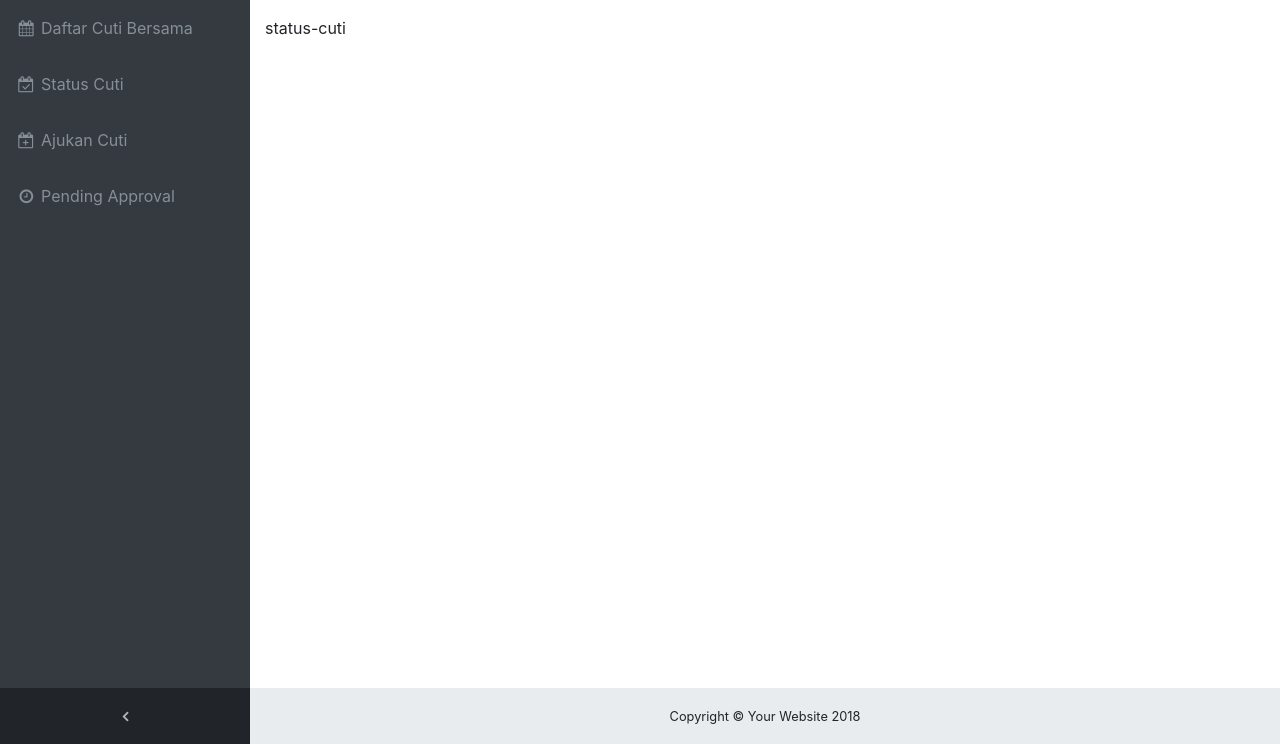
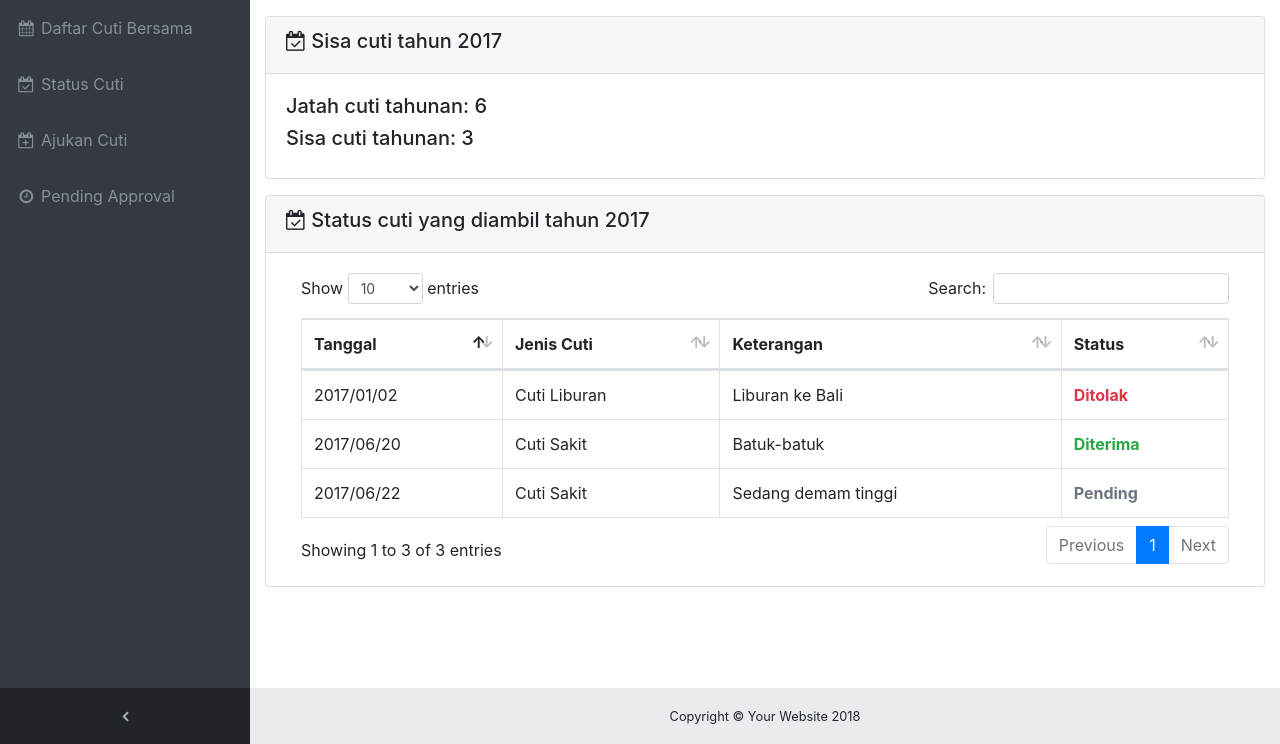
Before and after one commit to DitaAjiPratama/cuti-lite, a PHP site: page /index.php?page=status-cuti in a window 1280 px wide. Shown: the part 56-800 px from the top of the page. Run offline with PHP 8.4, Linux system fonts and the light colour scheme; the visitor is signed in with stand-in values (Sample User, id 1).

Commit message:
Interface ajukan cuti dan status cuti

```diff
--- a/pages/status-cuti.php
+++ b/pages/status-cuti.php
@@ -1 +1,60 @@
-status-cuti
+<!-- Example Card-->
+<div class="card mb-3">
+  <div class="card-header">
+    <h5><i class="fa fa-calendar-check-o"></i> Sisa cuti tahun 2017</h5>
+  </div>
+  <div class="card-body">
+    <h5>Jatah cuti tahunan: 6</h5>
+    <h5>Sisa cuti tahunan: 3</h5>
+  </div>
+</div>
+
+<!-- Example DataTables Card-->
+<div class="card mb-3">
+  <div class="card-header">
+    <h5><i class="fa fa-calendar-check-o"></i> Status cuti yang diambil tahun 2017</h5>
+  </div>
+  <div class="card-body">
+    <div class="table-responsive">
+      <table class="table table-bordered" id="dataTable" width="100%" cellspacing="0">
+        <thead>
+          <tr>
+            <th>Tanggal</th>
+            <th>Jenis Cuti</th>
+            <th>Keterangan</th>
+            <th>Status</th>
+          </tr>
+        </thead>
+        <!-- <tfoot>
+          <tr>
+            <th>Tanggal</th>
+            <th>Cuti Bersama</th>
+          </tr>
+        </tfoot> -->
+        <tbody>
+          <tr>
+            <td>2017/01/02</td>
+            <td>Cuti Liburan</td>
+            <td>Liburan ke Bali</td>
+            <!-- <td class="text-danger"><b>Rejected</b></td> -->
+            <td class="text-danger"><b>Ditolak</b></td>
+          </tr>
+          <tr>
+            <td>2017/06/22</td>
+            <td>Cuti Sakit</td>
+            <td>Sedang demam tinggi</td>
+            <td class="text-secondary"><b>Pending</b></td>
+          </tr>
+          <tr>
+            <td>2017/06/20</td>
+            <td>Cuti Sakit</td>
+            <td>Batuk-batuk</td>
+            <!-- <td class="text-success"><b>Accepted</b></td> -->
+            <td class="text-success"><b>Diterima</b></td>
+          </tr>
+        </tbody>
+      </table>
+    </div>
+  </div>
+  <!-- <div class="card-footer small text-muted">Updated yesterday at 11:59 PM</div> -->
+</div>
```
Also changed, not shown: pages/ajukan-cuti.php (+31 -1 lines).
